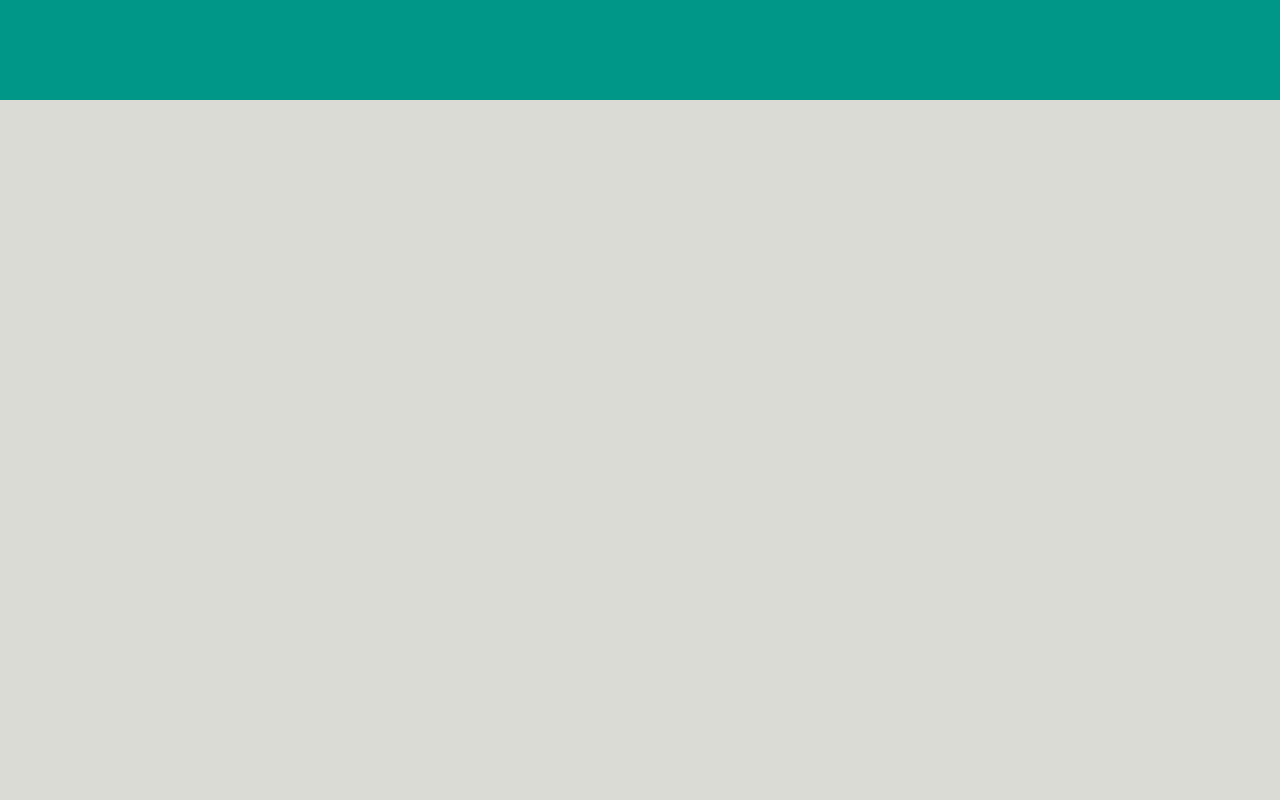
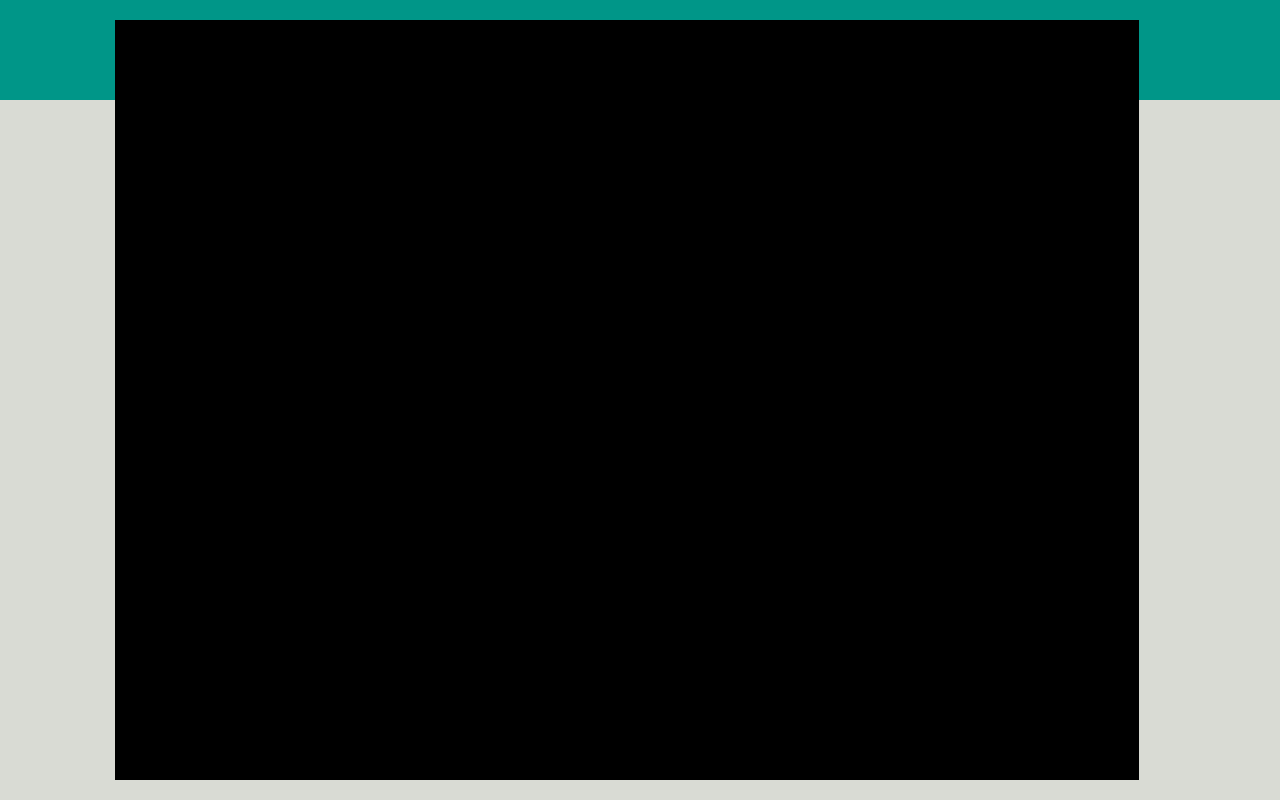
Before and after one commit to leonardoserra/vue-boolzapp, a plain HTML site: page index.html in a window 1280 px wide. Drawn offline with nearby package versions, Linux system fonts and the light colour scheme.

Commit message:
creata struttura centrale

```diff
--- a/css/style.css
+++ b/css/style.css
@@ -3,16 +3,31 @@
     padding: 0;
     box-sizing: border-box;
 }
-
+/*utility rules*/
 .pos-rel{
     position: relative;
 }
+.pos-abs{
+    position: absolute;
+    top:20px;
+    left:115px
+}
 
+/*background*/
 .green-head{
     height: 100px;
     background-color: #009688;
 }
+
 .grey-main{
     height: calc(100vh - 100px);
     background-color: #d9dbd4;
 }
+
+/*app-window*/
+
+.app-window{
+    background-color: black;
+    width: 80%;
+    height: calc(100vh - 40px);
+}
--- a/index.html
+++ b/index.html
@@ -15,6 +15,13 @@
             <div class="container pos-rel">
                 <div class="green-head"></div>
                 <div class="grey-main"></div>
+
+                <div class="app-window pos-abs">
+
+
+
+
+                </div>
             </div>
 
         </div>
```
